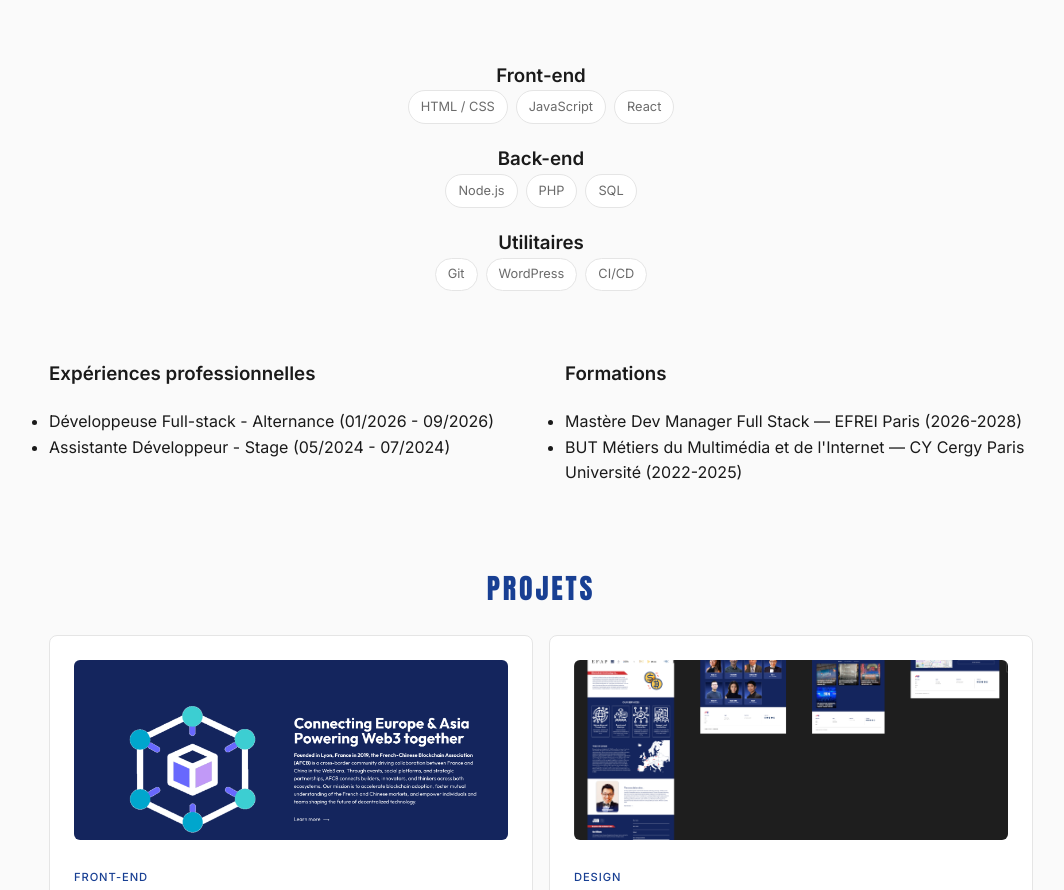
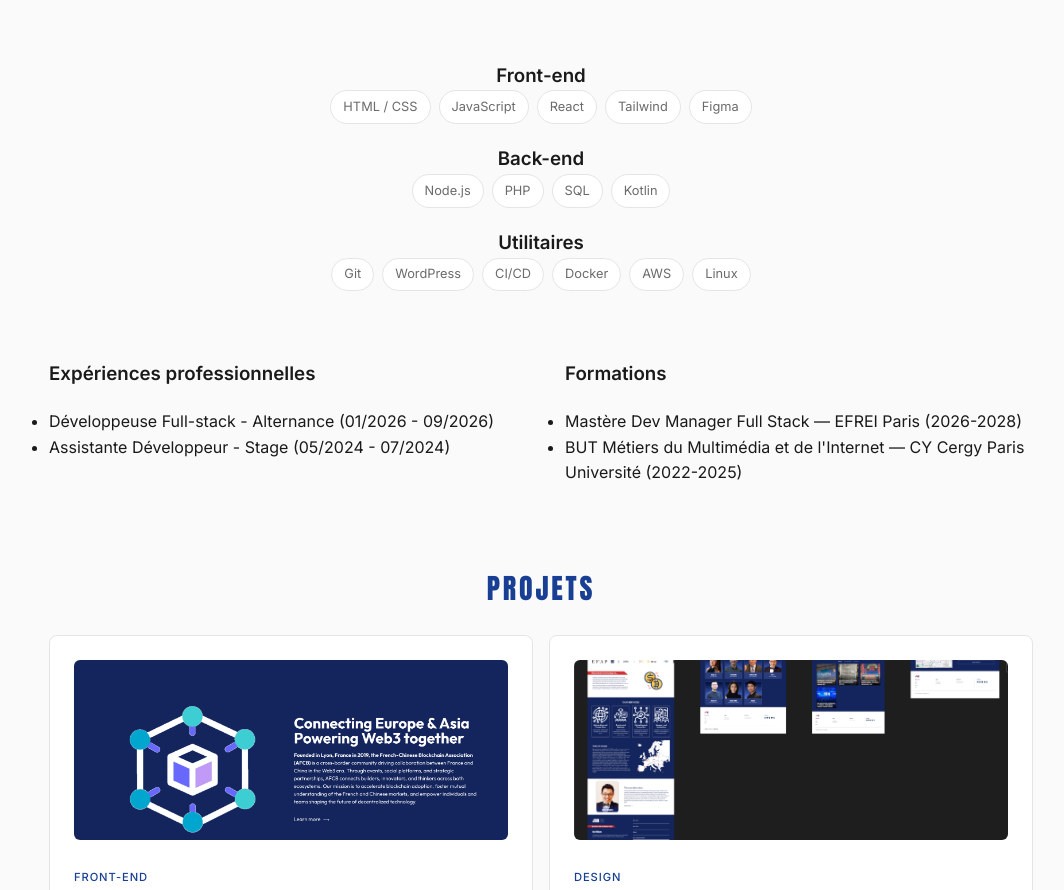
Before and after one commit to Toco1406/toco_portfolio, a plain HTML site: page index.html in a window 1280 px wide. Shown: the part 1173-2063 px from the top of the page, without its empty margins (99-1163 px from the left). Drawn offline with nearby package versions, Linux system fonts and the light colour scheme.

Commit message:
MAJ Skills

```diff
--- a/index.html
+++ b/index.html
@@ -66,6 +66,8 @@
               <li>HTML / CSS</li>
               <li>JavaScript</li>
               <li>React</li>
+              <li>Tailwind</li>
+              <li>Figma</li>
             </ul>
           </div>
 
@@ -75,6 +77,7 @@
               <li>Node.js</li>
               <li>PHP</li>
               <li>SQL</li>
+              <li>Kotlin</li>
             </ul>
           </div>
 
@@ -84,6 +87,9 @@
               <li>Git</li>
               <li>WordPress</li>
               <li>CI/CD</li>
+              <li>Docker</li>
+              <li>AWS</li>
+              <li>Linux</li>
             </ul>
           </div>
         </div>
```
